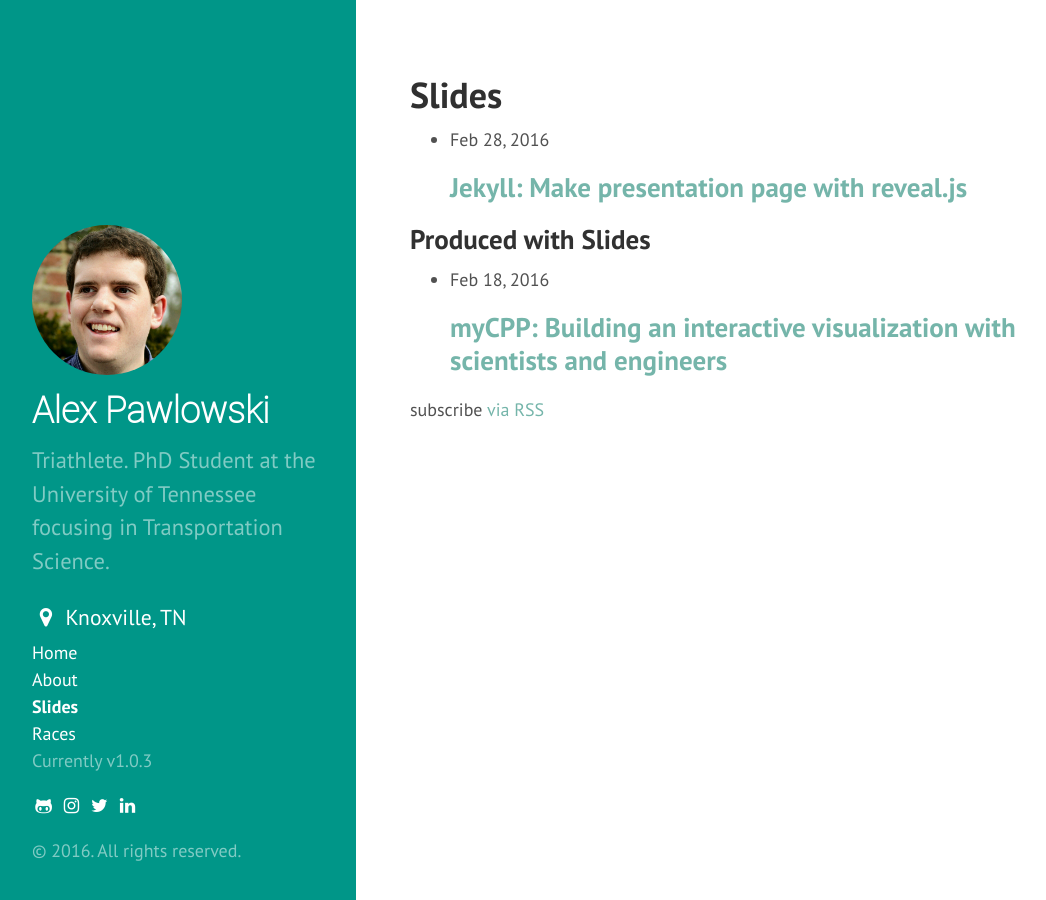
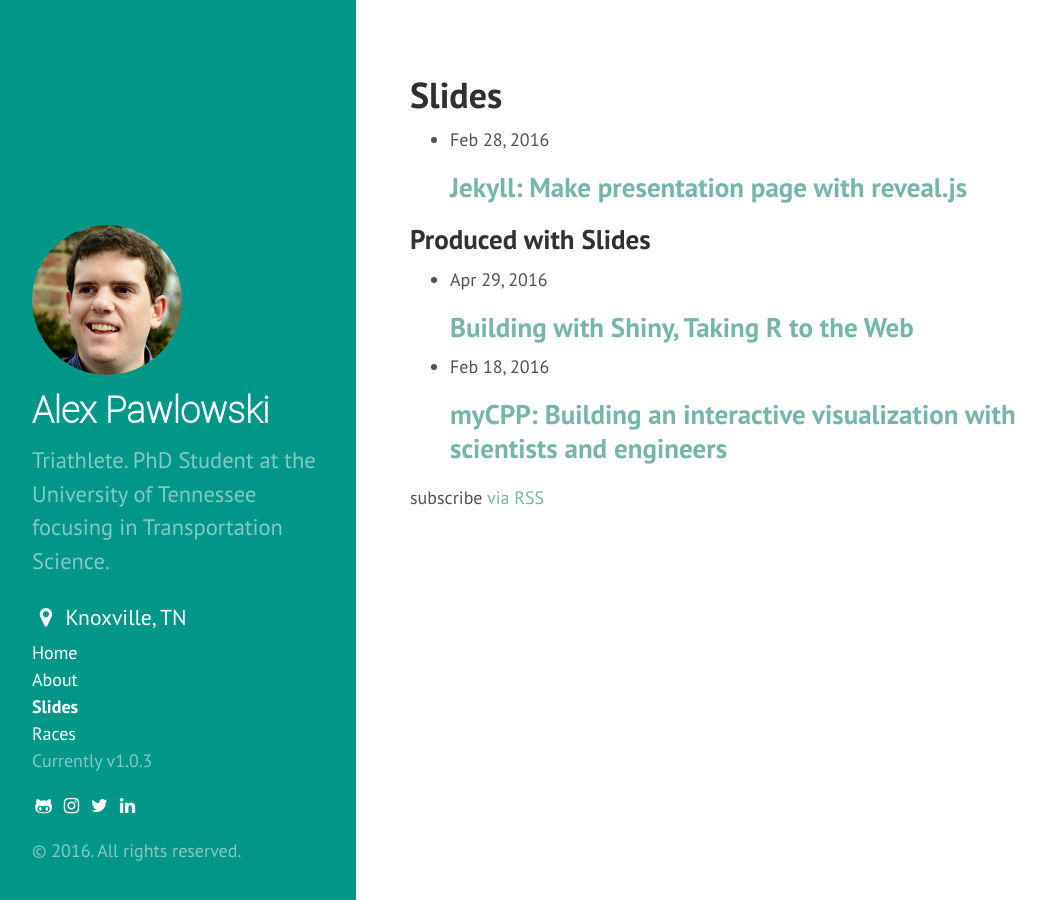
Before and after one commit to alexpawlowski/alexpawlowski.github.io, a Jekyll site: the page built from slides/index.html, in a window 1280 px wide. Shown: the whole page, without its empty margins (4-1050 px from the left). Built offline with Jekyll 4.4.1, drawn with Linux system fonts in a browser that asks for light colours; nearby versions of some CDN libraries.

Commit message:
Adding meta color to slides, added krug to slides list
Adding new slides. Yay!

```diff
--- a/slides/index.html
+++ b/slides/index.html
@@ -16,6 +16,12 @@ title: Slides
   <h2> Produced with Slides </h2>
   <ul class ="post-list">
     <li>
+      <span class="post-meta">Apr 29, 2016
+        <h2>
+          <a class="post-link" href="{{ "mycpp-krug.html" | prepend: site.url }}">Building with Shiny, Taking R to the Web</a>
+        </h2>
+    </li>
+    <li>
       <span class="post-meta">Feb 18, 2016
         <h2>
           <a class="post-link" href="{{ "mycpp.html" | prepend: site.url }}">myCPP: Building an interactive visualization with scientists and engineers</a>
--- a/slides/mycpp-krug.html
+++ b/slides/mycpp-krug.html
@@ -3,6 +3,7 @@
 
 	<head>
 		<meta charset="utf-8">
+    <meta name="theme-color" content="#009688">
 
 		<title>Building with Shiny: Taking R to the Web</title>
 
--- a/slides/mycpp.html
+++ b/slides/mycpp.html
@@ -3,6 +3,7 @@
 
 	<head>
 		<meta charset="utf-8">
+	  <meta name="theme-color" content="#009688">
 
 		<title>myCPP: Building an Interactive Visualization with engineers and scientitsts</title>
 
```
